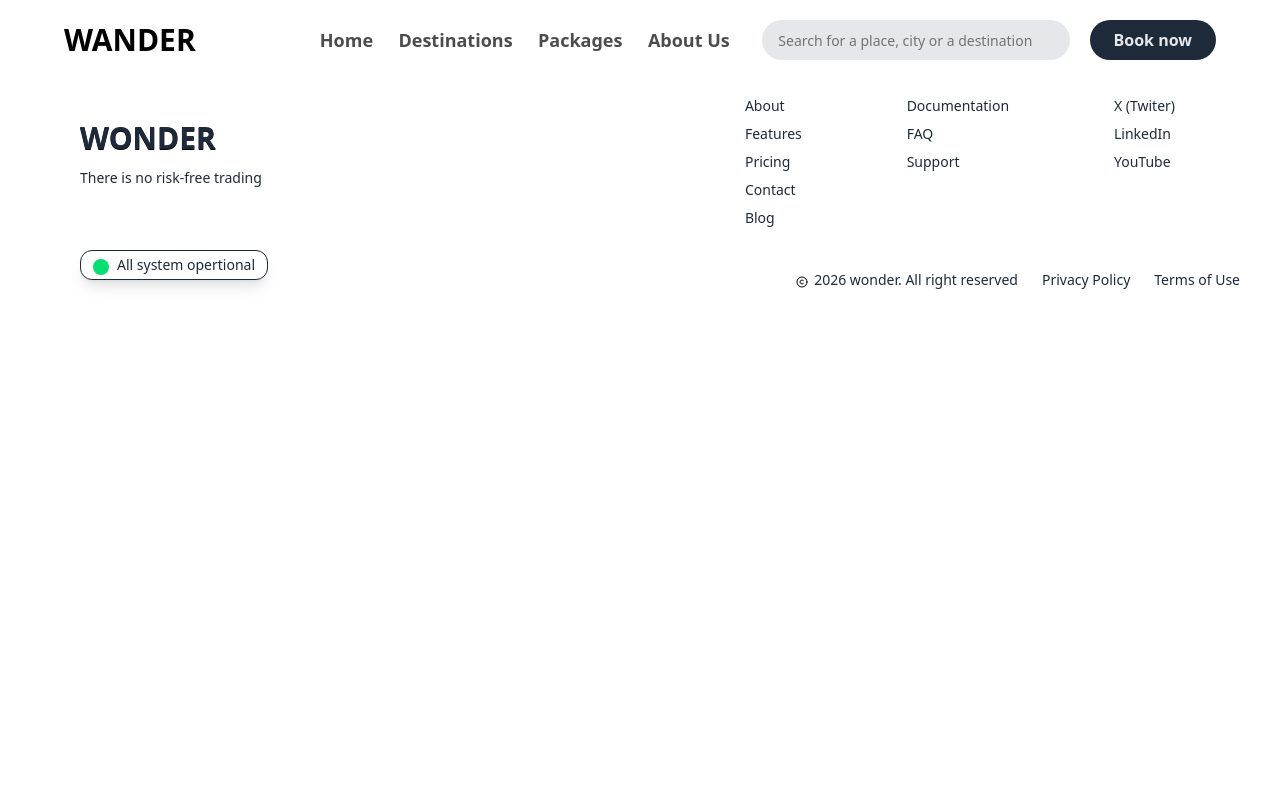
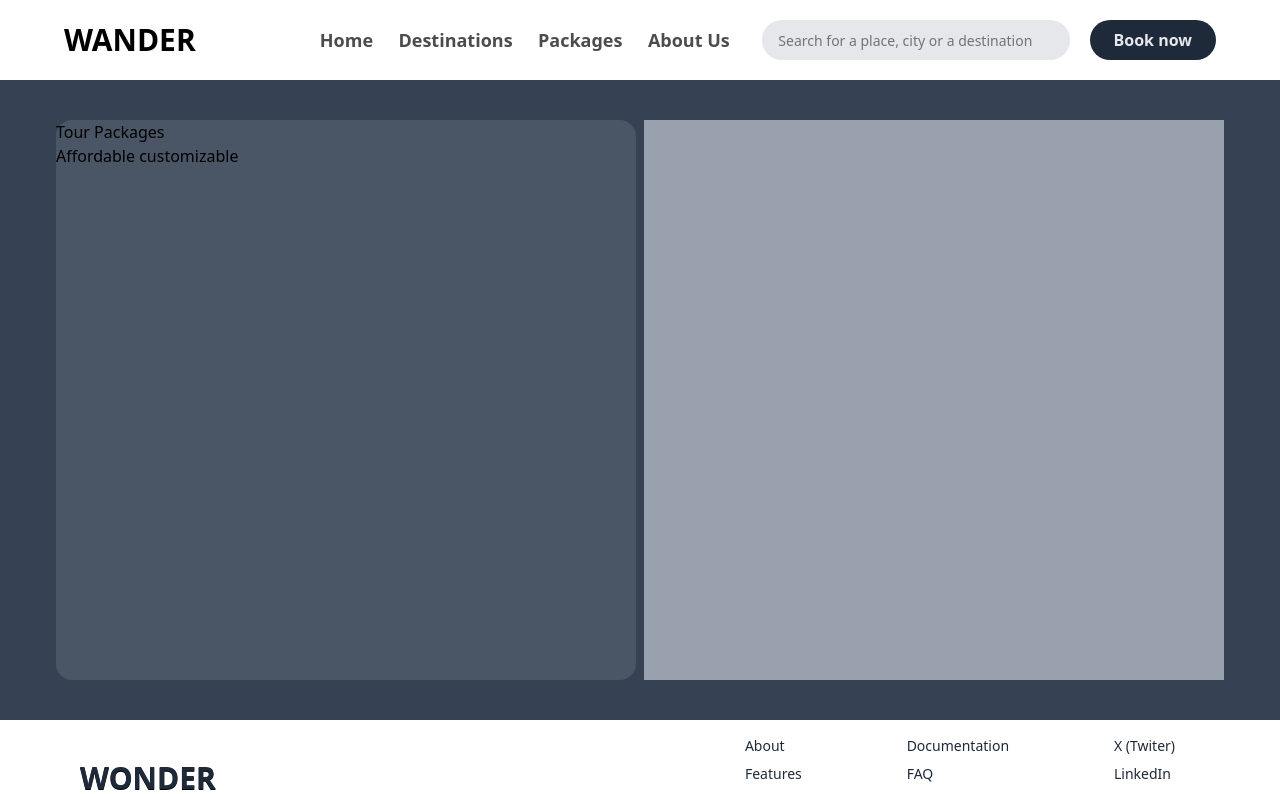
Before and after one commit to nischal-aachaju/Travel-UI, a React (Vite) app: page / in a window 1280 px wide. Shown: the top 794 px of the page. Built offline with nearby package versions, Linux system fonts and the light colour scheme.

Commit message:
footer added

```diff
--- /dev/null
+++ b/src/components/common/TourPackagesCard.jsx
@@ -0,0 +1,11 @@
+import React from 'react'
+
+const TourPackagesCard = () => {
+  return (
+    <div>
+
+    </div>
+  )
+}
+
+export default TourPackagesCard
--- a/src/components/layout/Body3.jsx
+++ b/src/components/layout/Body3.jsx
@@ -2,7 +2,14 @@ import React from 'react'
 
 const Body3 = () => {
   return (
-    <div>
+    <div className='h-160 w-full bg-gray-700 flex items-center px-14 gap-2 '>
+      <div className='bg-gray-600 w-1/2 h-140 rounded-2xl'>
+      <div>
+        <h3>Tour Packages</h3>
+      <p>Affordable customizable</p>
+      </div>
+      </div>
+      <div className=' bg-gray-400 w-1/2 h-140'></div>
 
     </div>
   )
```
